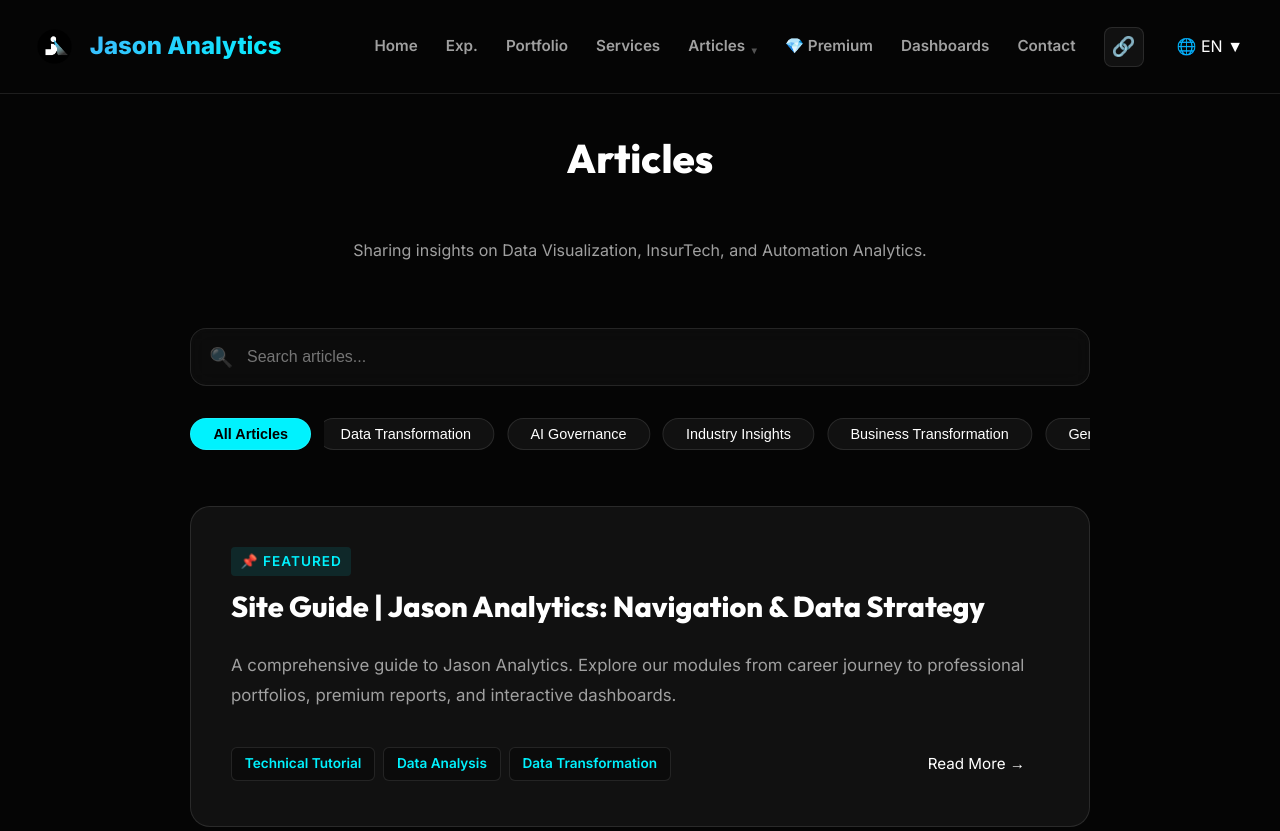
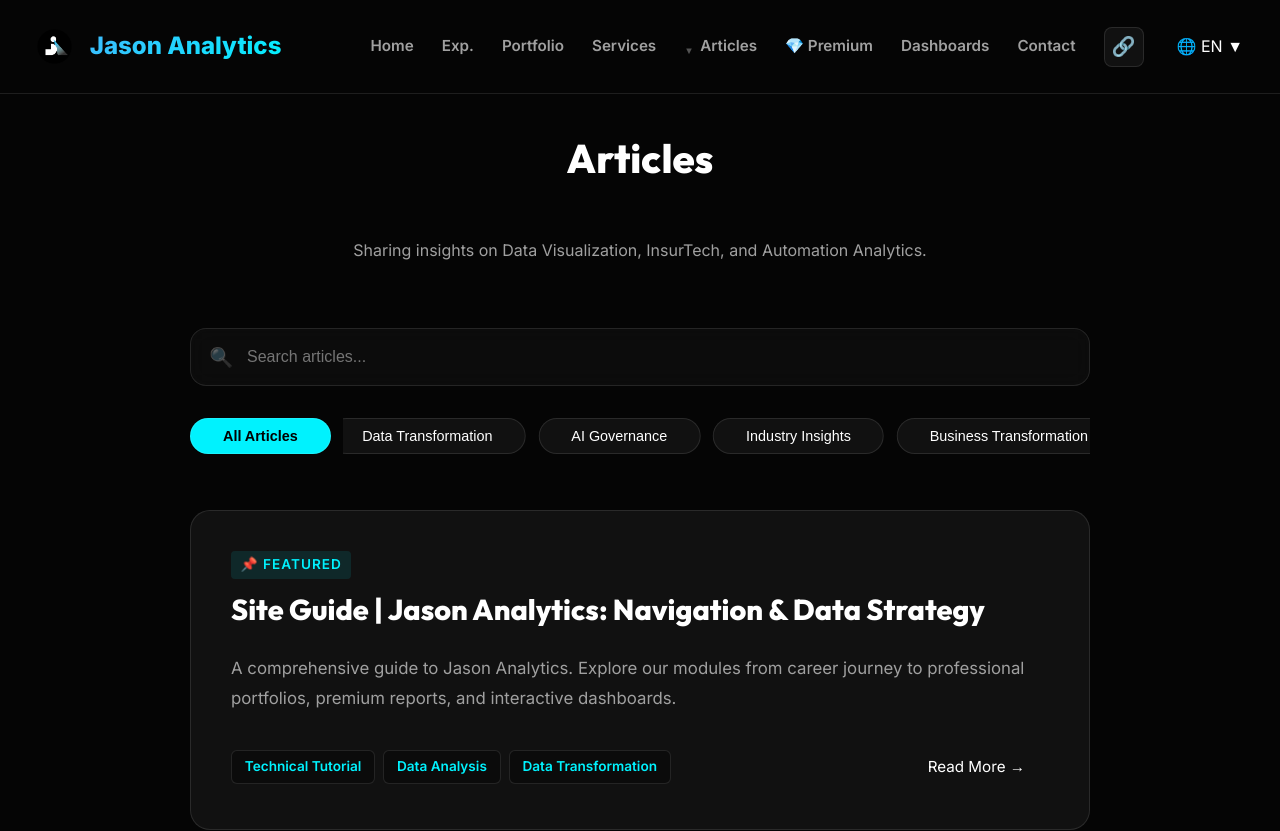
Before and after one commit to ds-jason-tsai/jason-by-tsai-portfolio, a Next.js app: page /en/articles in a window 1280 px wide. Shown: the top 831 px of the page. Built offline with nearby package versions, Linux system fonts and the light colour scheme.

Commit message:
fix: resolve tag filtering bug and synchronize UI consistency with Reports page

```diff
--- a/app/[lang]/components/ArticleDropdown.tsx
+++ b/app/[lang]/components/ArticleDropdown.tsx
@@ -36,21 +36,21 @@ export default function ArticleDropdown({ lang, dict, categories, latestArticle
           transition: 'all 0.3s ease',
           display: 'inline-block',
           position: 'relative',
-          marginRight: '12px' // Visual offset for the absolute arrow
+          paddingLeft: '1rem' // Reserve space for front-side arrow
         }}
       >
-        {dict.nav.articles}
         <span style={{
           fontSize: '0.6rem',
           opacity: 0.5,
           transform: isOpen ? 'rotate(180deg)' : 'none',
           transition: 'transform 0.3s ease',
           position: 'absolute',
-          right: '-14px',
+          left: 0,
           top: '50%',
-          marginTop: '-4px',
+          marginTop: '-4px', // Perfect center
           display: 'inline-block'
         }}>▼</span>
+        {dict.nav.articles}
       </Link>
 
       {/* Mega Menu Panel */}
--- a/components/ArticleListClient.tsx
+++ b/components/ArticleListClient.tsx
@@ -17,7 +17,7 @@ export default function ArticleListClient({ articles, lang, t }: { articles: any
 
   const categories = ['all', ...uniqueTags];
 
-  // Robust Hash & URL detection (Fixed: "點擊後無反應" & Next.js Hash Tracking)
+  // Robust Hash & URL detection (Fixed: "點擊後無反應" & "多重標籤解析")
   useEffect(() => {
     const handleNavigationChange = () => {
       if (typeof window === 'undefined') return;
@@ -25,11 +25,13 @@ export default function ArticleListClient({ articles, lang, t }: { articles: any
       const hash = window.location.hash;
       if (hash) {
         try {
-          const decodedHash = decodeURIComponent(hash.replace('#', ''));
-          // Strict exact match for tags
+          // Fix: Handle multiple hashes or tailing strings
+          const lastTag = hash.split('#').filter(Boolean).pop();
+          const decodedHash = decodeURIComponent(lastTag || '');
+
           if (categories.includes(decodedHash)) {
             setActiveCategory(decodedHash);
-            setVisibleCount(8); // Reset pagination on category change
+            setVisibleCount(8);
           }
         } catch(e) {}
       } else {
@@ -39,7 +41,6 @@ export default function ArticleListClient({ articles, lang, t }: { articles: any
 
     handleNavigationChange();
 
-    // Listen to hash changes (native) and popstate (browser navigation)
     window.addEventListener('hashchange', handleNavigationChange);
     window.addEventListener('popstate', handleNavigationChange);
 
@@ -47,17 +48,20 @@ export default function ArticleListClient({ articles, lang, t }: { articles: any
       window.removeEventListener('hashchange', handleNavigationChange);
       window.removeEventListener('popstate', handleNavigationChange);
     };
-  }, [categories, pathname]); // Re-run when pathname changes to catch cross-page hash nav
+  }, [categories, pathname]);
 
   const handleCategoryClick = (cat: string) => {
     setActiveCategory(cat);
     setVisibleCount(8);
-    window.history.pushState(null, '', `#${cat}`);
+    // Use location.hash to ensure a single, clean replacement
+    window.location.hash = cat;
   };
 
-  // Multiple Filter Logic: Category + Search (Fixed: "點擊後只有對應標籤")
+  // Multiple Filter Logic: Category + Search (Fixed: "真的有標籤才出現")
   let processedArticles = articles.filter(art => {
-    const matchesCategory = activeCategory === 'all' || art.tags?.[lang]?.includes(activeCategory);
+    // Precise string matching for tags array
+    const matchesCategory = activeCategory === 'all' || (art.tags?.[lang] || []).some((t: string) => t === activeCategory);
+
     const matchesSearch =
       art.title[lang].toLowerCase().includes(searchQuery.toLowerCase()) ||
       art.description[lang].toLowerCase().includes(searchQuery.toLowerCase());
@@ -111,8 +115,8 @@ export default function ArticleListClient({ articles, lang, t }: { articles: any
         <button
           onClick={() => handleCategoryClick('all')}
           style={{
-            padding: '0.5rem 1.4rem',
-            borderRadius: '30px',
+            padding: '0.6rem 2rem', // Sync with Reports
+            borderRadius: '50px', // Sync with Reports
             border: '1px solid rgba(255,255,255,0.1)',
             background: activeCategory === 'all' ? 'var(--accent-color)' : 'rgba(255,255,255,0.05)',
             color: activeCategory === 'all' ? '#000' : '#fff',
@@ -137,8 +141,8 @@ export default function ArticleListClient({ articles, lang, t }: { articles: any
                 key={`${cat}-${idx}`}
                 onClick={() => handleCategoryClick(cat)}
                 style={{
-                  padding: '0.5rem 1.4rem',
-                  borderRadius: '30px',
+                  padding: '0.6rem 2rem', // Sync with Reports
+                  borderRadius: '50px', // Sync with Reports
                   border: '1px solid rgba(255,255,255,0.1)',
                   background: activeCategory === cat ? 'var(--accent-color)' : 'rgba(255,255,255,0.05)',
                   color: activeCategory === cat ? '#000' : '#fff',
```
